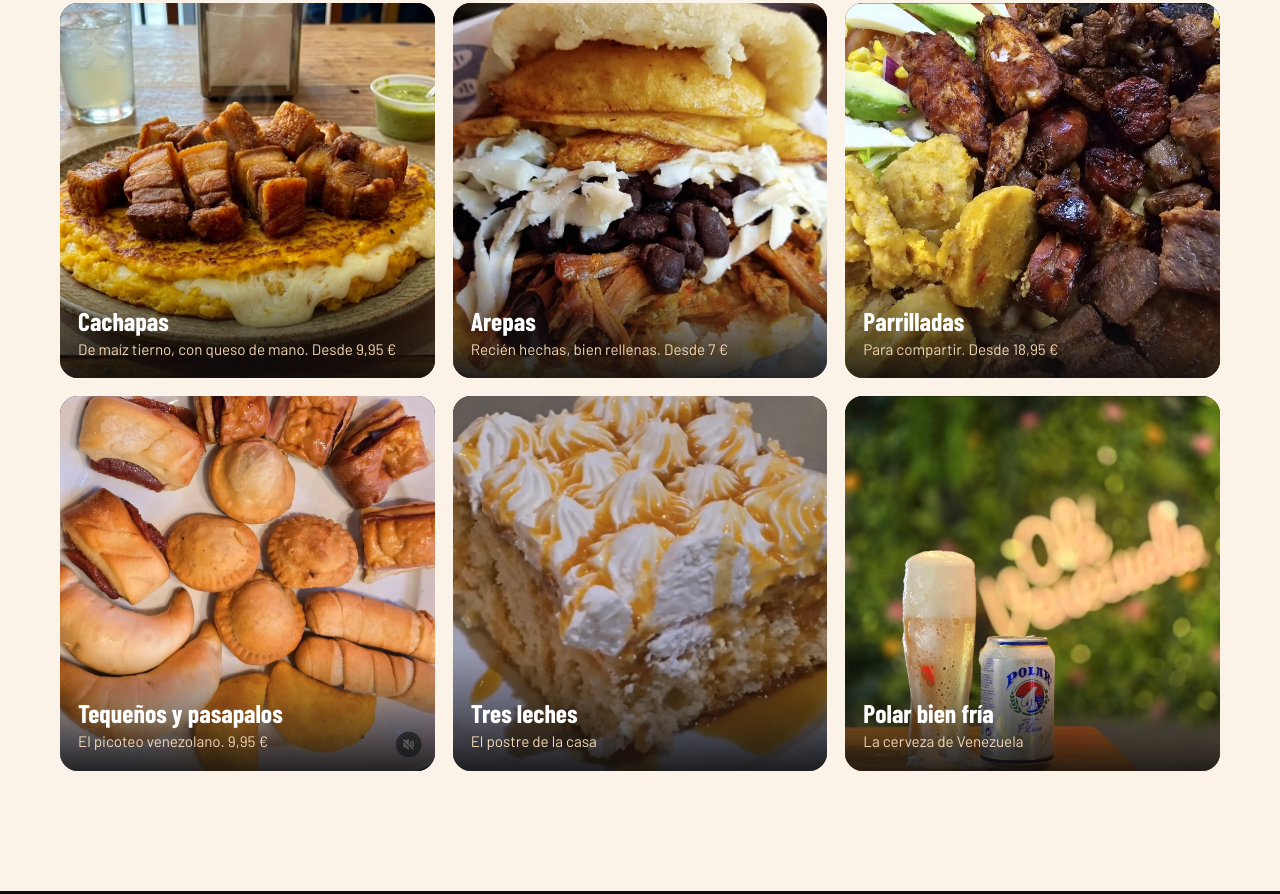
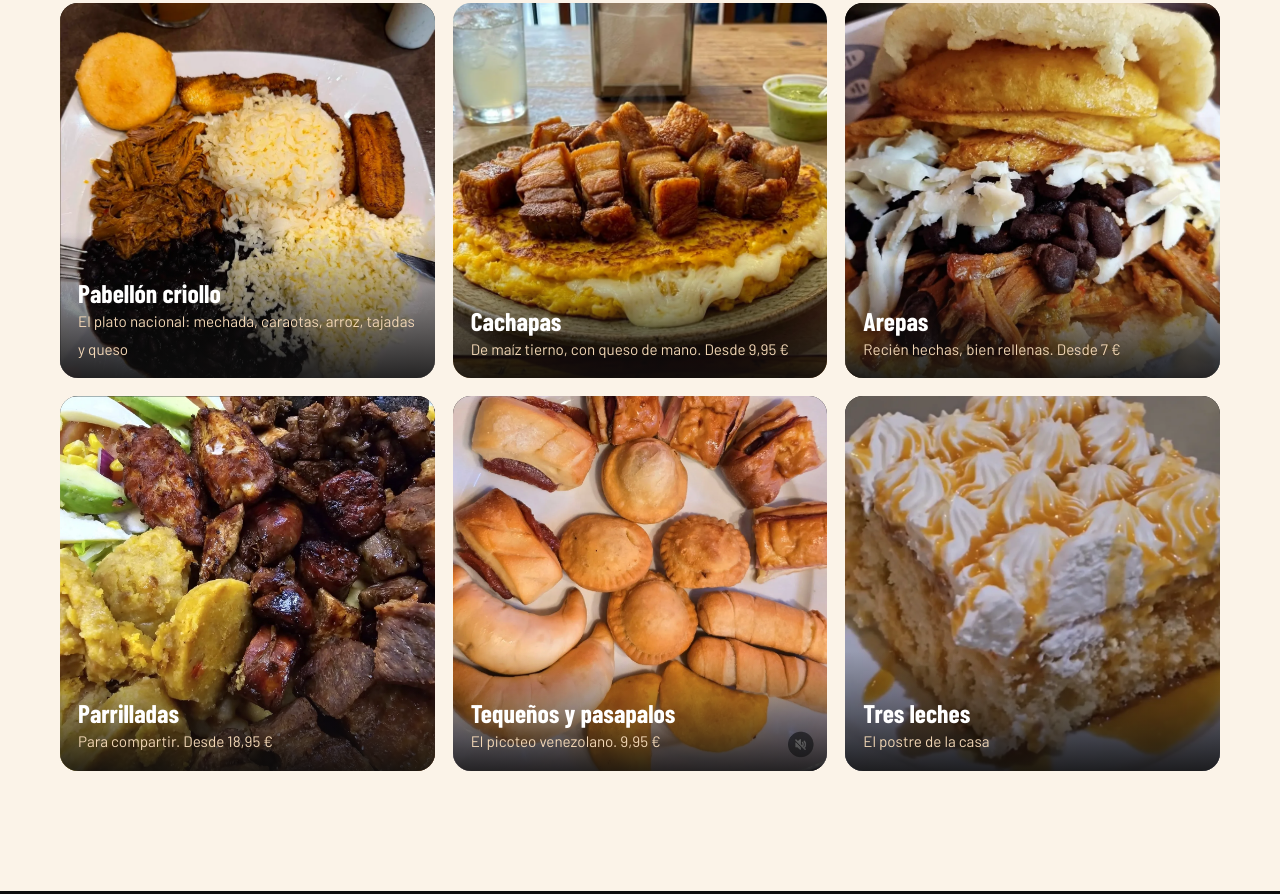
Before and after one commit to Figueira205/ole-venezuela, a plain HTML site: page index.html in a window 1280 px wide. Shown: the part 1266-2160 px from the top of the page. Drawn offline with nearby package versions, Linux system fonts and the light colour scheme.

Commit message:
Pabellón criollo y arepas destacados en hero y en lo más pedido
Co-Authored-By: Claude Opus 5.5 <noreply@anthropic.com>
Claude-Session: https://claude.ai/code/session_011ChUba6vSskMmXJ1QhmySY

```diff
--- a/index.html
+++ b/index.html
@@ -115,7 +115,8 @@
     <img class="hero__shot is-on" data-name="empanadas" src="img/empanada-neon.webp" alt="Empanada venezolana frente al letrero de neón de Olé Venezuela" width="1354" height="1354" fetchpriority="high">
     <img class="hero__shot" data-name="cachapas" src="img/cachapa-cochino-frito.webp" alt="Cachapa con queso de mano fundido y cochino frito" width="1376" height="768" loading="lazy">
     <img class="hero__shot" data-name="parrilladas" src="img/parrillada.webp" alt="Parrillada mixta con chorizo, cochino, pollo y tostones" width="1399" height="1400" loading="lazy">
-    <img class="hero__shot" data-name="tequeños y pasapalos" src="img/pasapalos.webp" alt="Bandeja de tequeños, pastelitos, cachitos y mini empanadas" width="1399" height="1400" loading="lazy">
+    <img class="hero__shot" data-name="pabellón criollo" src="img/pabellon-criollo.webp" alt="Pabellón criollo con carne mechada, caraotas, arroz, tajadas, queso y arepa" width="1055" height="1400" loading="lazy">
+    <img class="hero__shot" data-name="arepas" src="img/arepa-pabellon.webp" alt="Arepa de pabellón bien rellena" width="1120" height="1400" loading="lazy">
     <img class="hero__badge" src="img/logo.webp" alt="" width="120" height="120">
   </div>
 </section>
@@ -149,6 +150,10 @@
     </header>
     <div class="dishes">
       <figure class="dish" data-reveal>
+        <img src="img/pabellon-criollo.webp" alt="Pabellón criollo, el plato nacional de Venezuela" width="1055" height="1400" loading="lazy">
+        <figcaption><b>Pabellón criollo</b><span>El plato nacional: mechada, caraotas, arroz, tajadas y queso</span></figcaption>
+      </figure>
+      <figure class="dish" data-reveal>
         <img src="img/cachapa-cochino-frito.webp" alt="Cachapa con queso de mano y cochino frito" width="1376" height="768" loading="lazy">
         <figcaption><b>Cachapas</b><span>De maíz tierno, con queso de mano. Desde 9,95 €</span></figcaption>
       </figure>
@@ -167,10 +172,6 @@
       <figure class="dish" data-reveal>
         <img src="img/tres-leches.webp" alt="Porción de torta tres leches" width="1011" height="1400" loading="lazy">
         <figcaption><b>Tres leches</b><span>El postre de la casa</span></figcaption>
-      </figure>
-      <figure class="dish" data-reveal>
-        <img src="img/polar.webp" alt="Cerveza Polar Pilsen bien fría" width="1354" height="1341" loading="lazy">
-        <figcaption><b>Polar bien fría</b><span>La cerveza de Venezuela</span></figcaption>
       </figure>
     </div>
   </div>
@@ -356,6 +357,7 @@
     <figure><img src="img/gambas-ajillo.webp" alt="Cazuela de gambas al ajillo con pan" width="1374" height="1375" loading="lazy"><figcaption>Gambas al ajillo, el toque español</figcaption></figure>
     <figure><img src="img/pan-de-jamon.webp" alt="Panes de jamón y golfeados recién preparados en el obrador" width="1120" height="1400" loading="lazy"><figcaption>Pan de jamón, horneado en casa</figcaption></figure>
     <figure><img src="img/empanadas-batidos.webp" alt="Empanadas con batidos naturales" width="1393" height="1394" loading="lazy"><figcaption>Empanadas y batidos naturales</figcaption></figure>
+    <figure><img src="img/polar.webp" alt="Cerveza Polar Pilsen bien fría" width="1354" height="1341" loading="lazy"><figcaption>Polar bien fría, la cerveza de Venezuela</figcaption></figure>
     <figure><img src="img/batidos.webp" alt="Batidos y empanadas en la barra, con salsas de la casa" width="1052" height="1400" loading="lazy"><figcaption>Con nuestras salsas de la casa</figcaption></figure>
   </div>
 </section>
```
Also changed, not shown: img/pabellon-criollo.webp (added).
